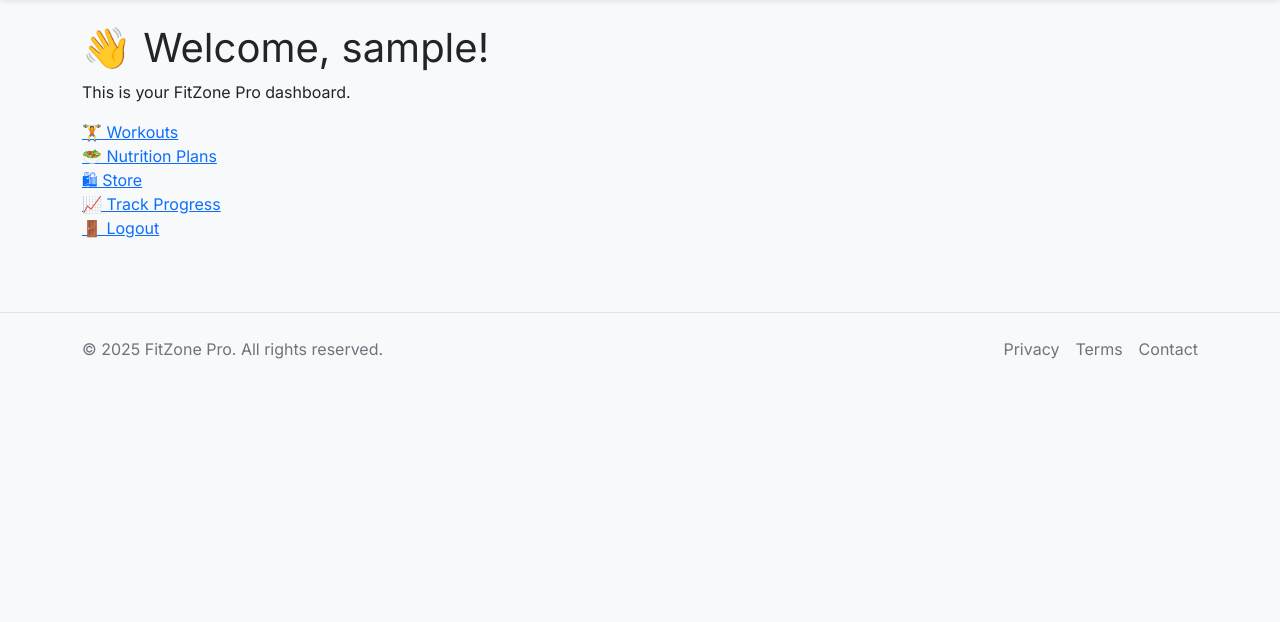
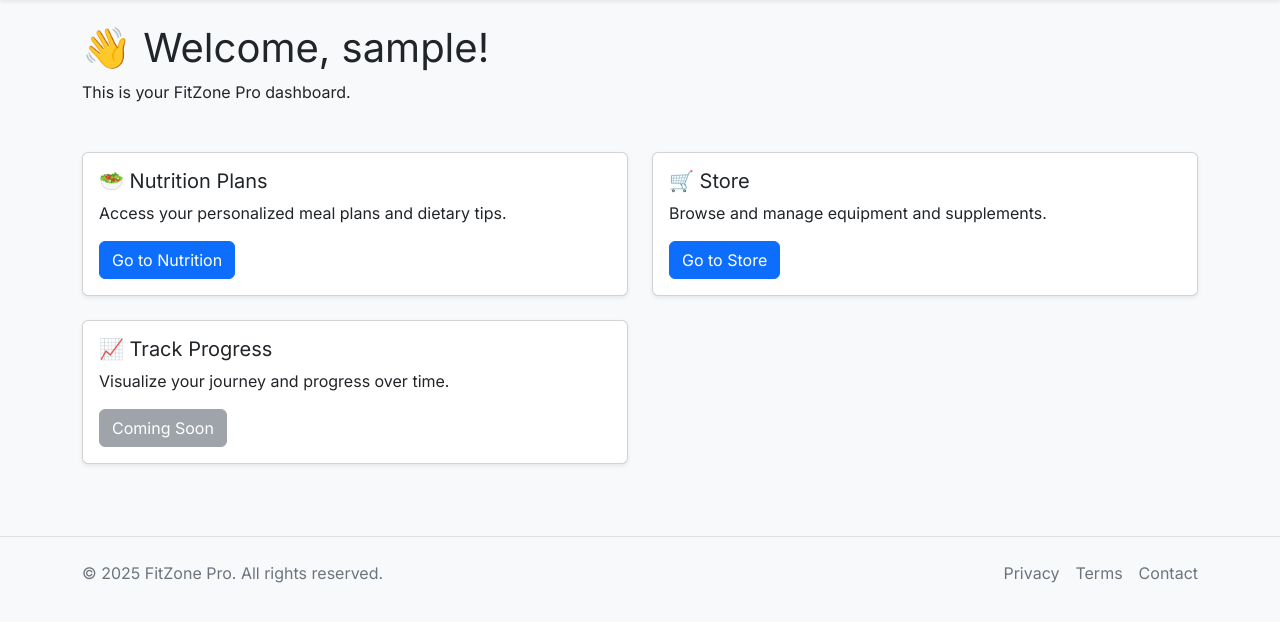
Before and after one commit to Danut89/Milestone-Project-4, a Django app: page /profile/dashboard/ in a window 1280 px wide. Shown: the part 56-678 px from the top of the page. Run offline with Django 5.2, Linux system fonts and the light colour scheme; the visitor is signed in with stand-in values (Sample User, id 1).

Commit message:
Fix dashboard links and nutrition routing

```diff
--- a/nutrition/urls.py
+++ b/nutrition/urls.py
@@ -2,6 +2,7 @@
 from . import views
 
 urlpatterns = [
+    path('', views.nutrition_home, name='nutrition'),
     path('meal-plans/', views.meal_plans, name='meal_plans'),
     path('recipes/', views.recipes_list, name='recipes'),
     path('supplements/', views.supplements_list, name='supplements'),
--- a/nutrition/views.py
+++ b/nutrition/views.py
@@ -1,5 +1,8 @@
 from django.shortcuts import render
 from .models import MealPlan, Recipe, Supplement
+
+def nutrition_home(request):
+    return render(request, 'nutrition/home.html')
 
 def meal_plans(request):
     plans = MealPlan.objects.all()
--- a/profiles/templates/profiles/dashboard.html
+++ b/profiles/templates/profiles/dashboard.html
@@ -6,11 +6,39 @@
   <h1>👋 Welcome, {{ user.username }}!</h1>
   <p>This is your FitZone Pro dashboard.</p>
 
-  <div class="dashboard-links">
-    <a href="#">🏋️ Workouts</a><br>
-    <a href="#">🥗 Nutrition Plans</a><br>
-    <a href="#">🛍 Store</a><br>
-    <a href="#">📈 Track Progress</a><br>
-    <a href="{% url 'account_logout' %}">🚪 Logout</a>
+  <div class="row row-cols-1 row-cols-md-2 g-4 mt-4">
+  <!-- Nutrition Plans Card -->
+  <div class="col">
+    <div class="card shadow-sm h-100">
+      <div class="card-body">
+        <h5 class="card-title">🥗 Nutrition Plans</h5>
+        <p class="card-text">Access your personalized meal plans and dietary tips.</p>
+        <a href="{% url 'nutrition' %}" class="btn btn-primary">Go to Nutrition</a>
+      </div>
+    </div>
   </div>
+
+  <!-- Store Card -->
+  <div class="col">
+    <div class="card shadow-sm h-100">
+      <div class="card-body">
+        <h5 class="card-title">🛒 Store</h5>
+        <p class="card-text">Browse and manage equipment and supplements.</p>
+        <a href="{% url 'all_products' %}" class="btn btn-primary">Go to Store</a>
+      </div>
+    </div>
+  </div>
+
+  <!-- Track Progress Card -->
+  <div class="col">
+    <div class="card shadow-sm h-100">
+      <div class="card-body">
+        <h5 class="card-title">📈 Track Progress</h5>
+        <p class="card-text">Visualize your journey and progress over time.</p>
+        <a href="#" class="btn btn-secondary disabled">Coming Soon</a>
+      </div>
+    </div>
+  </div>
+</div>
+
 {% endblock %}
```
Also changed, not shown: nutrition/templates/nutrition/home.html (added, +12 -0 lines).
